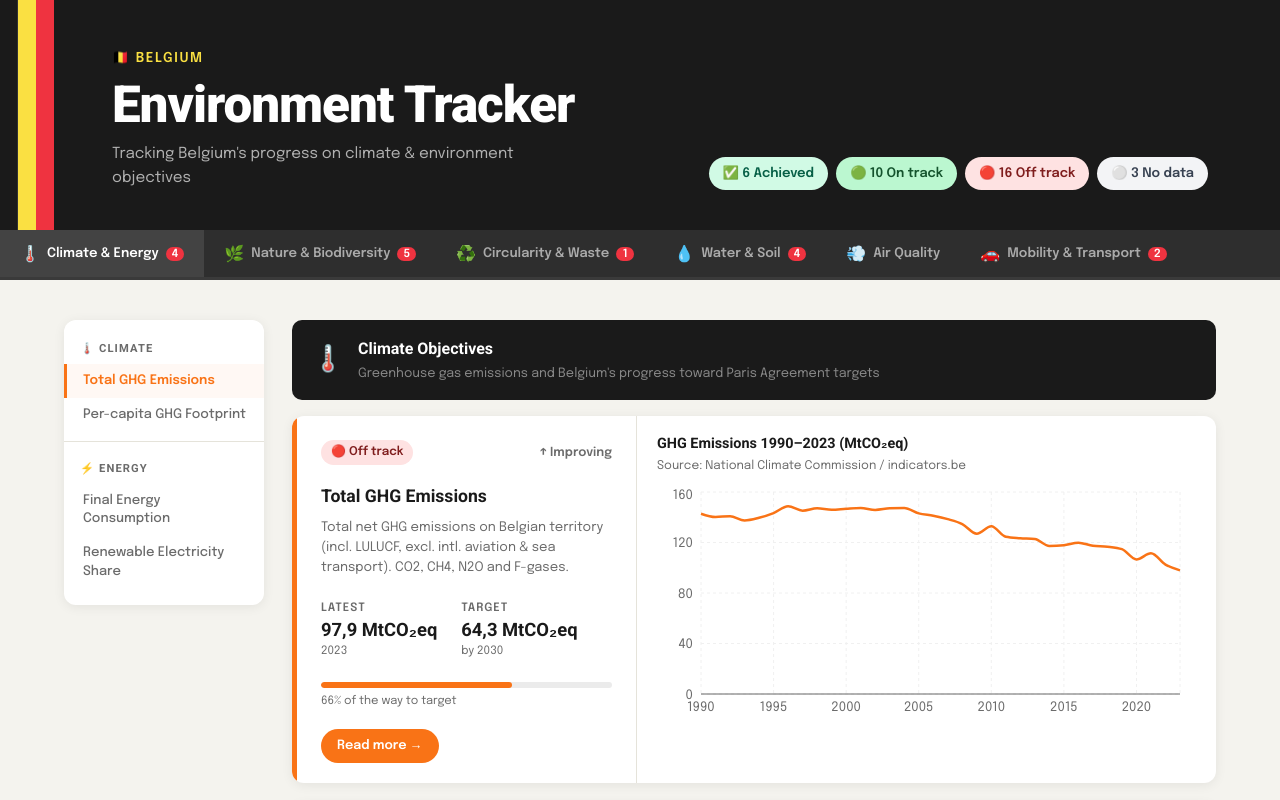
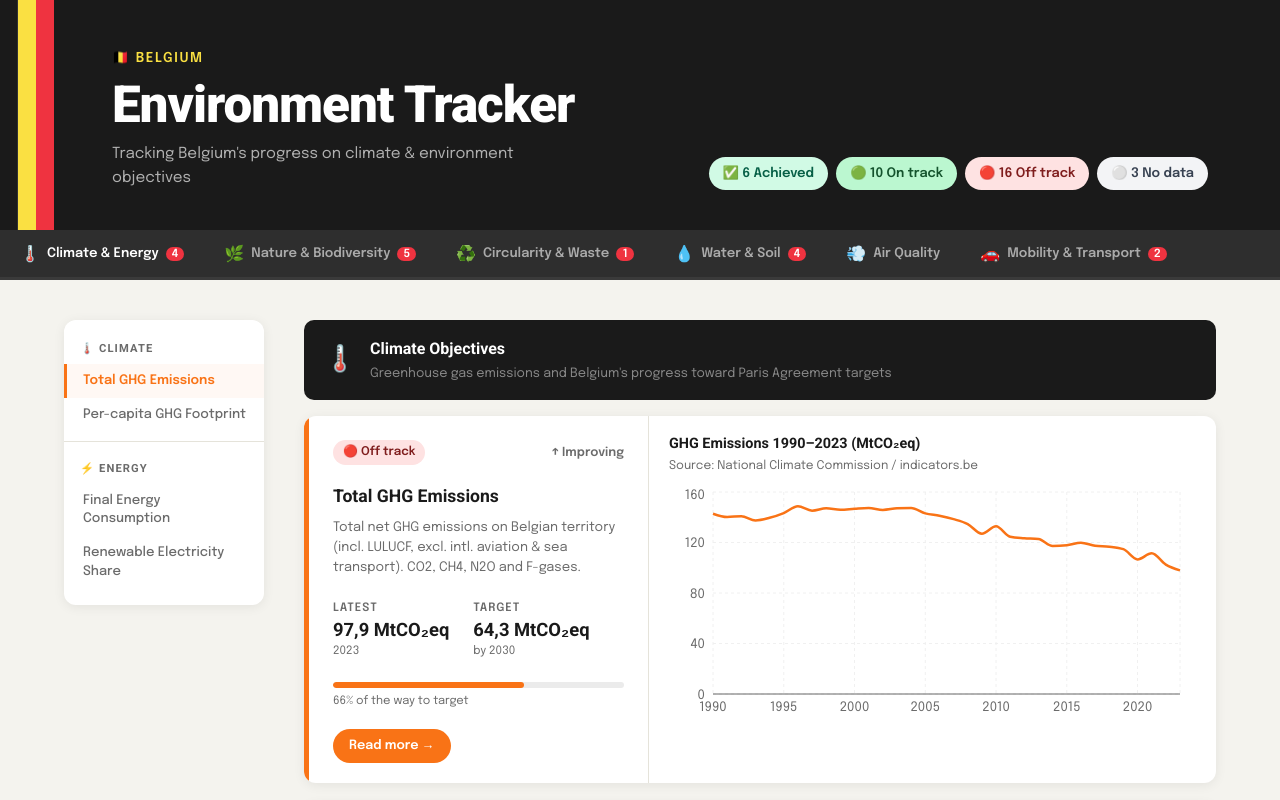
Before and after one commit to TjokMeuwissen/Belgium-Environment-Tracker, a Next.js app: page / in a window 1280 px wide. Shown: the top 800 px of the page. Built offline with nearby package versions, Linux system fonts and the light colour scheme.

Commit message:
Update globals.css

```diff
--- a/app/globals.css
+++ b/app/globals.css
@@ -157,7 +157,7 @@ header h1 {
 .detail-row a:hover { text-decoration: underline; }
 
 /* ── Climate & Energy tab ─────────────────────────────────────────────────── */
-.climate-tab { display: flex; gap: 28px; align-items: flex-start; }
+.climate-tab { display: flex; gap: 40px; align-items: flex-start; }
 
 /* Sticky sidebar */
 .climate-sidebar {
```
